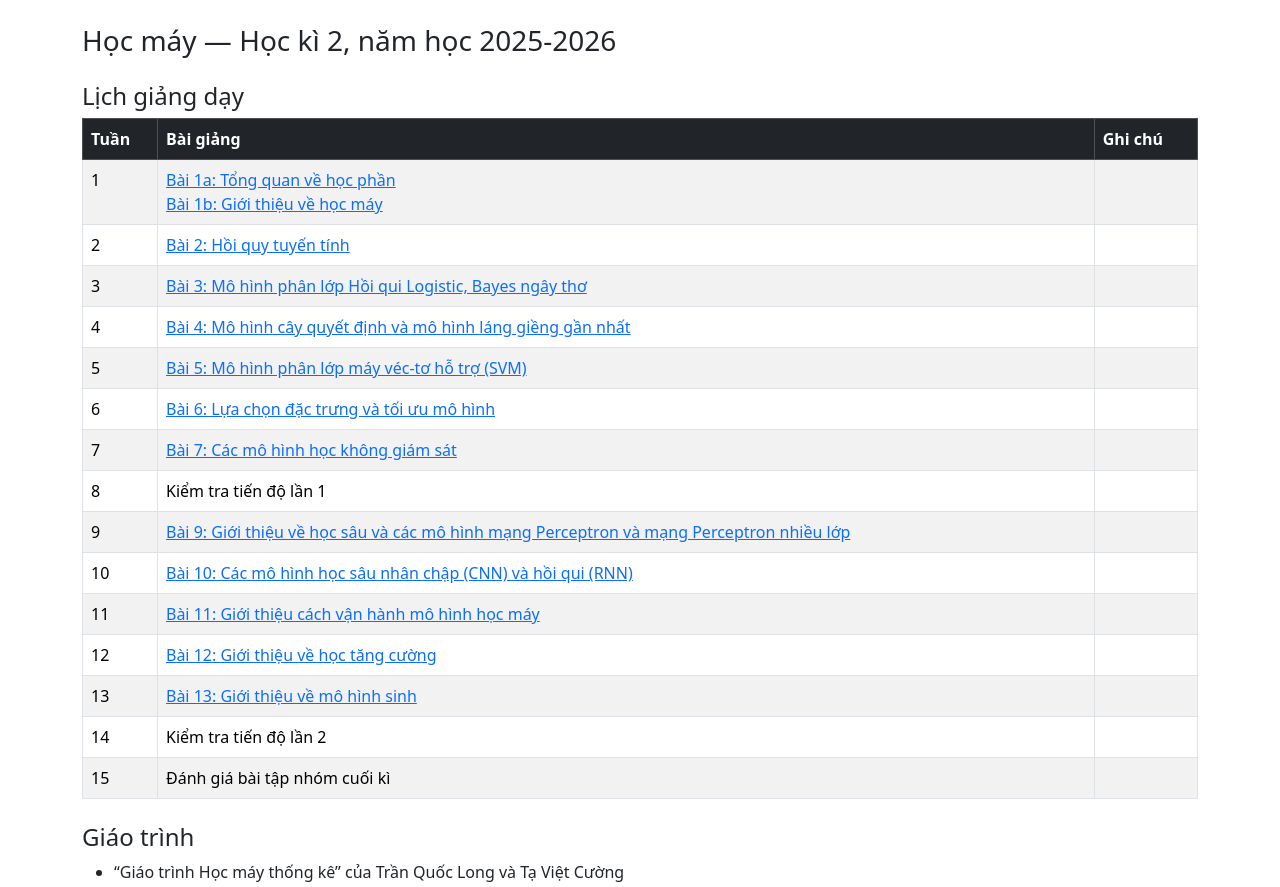
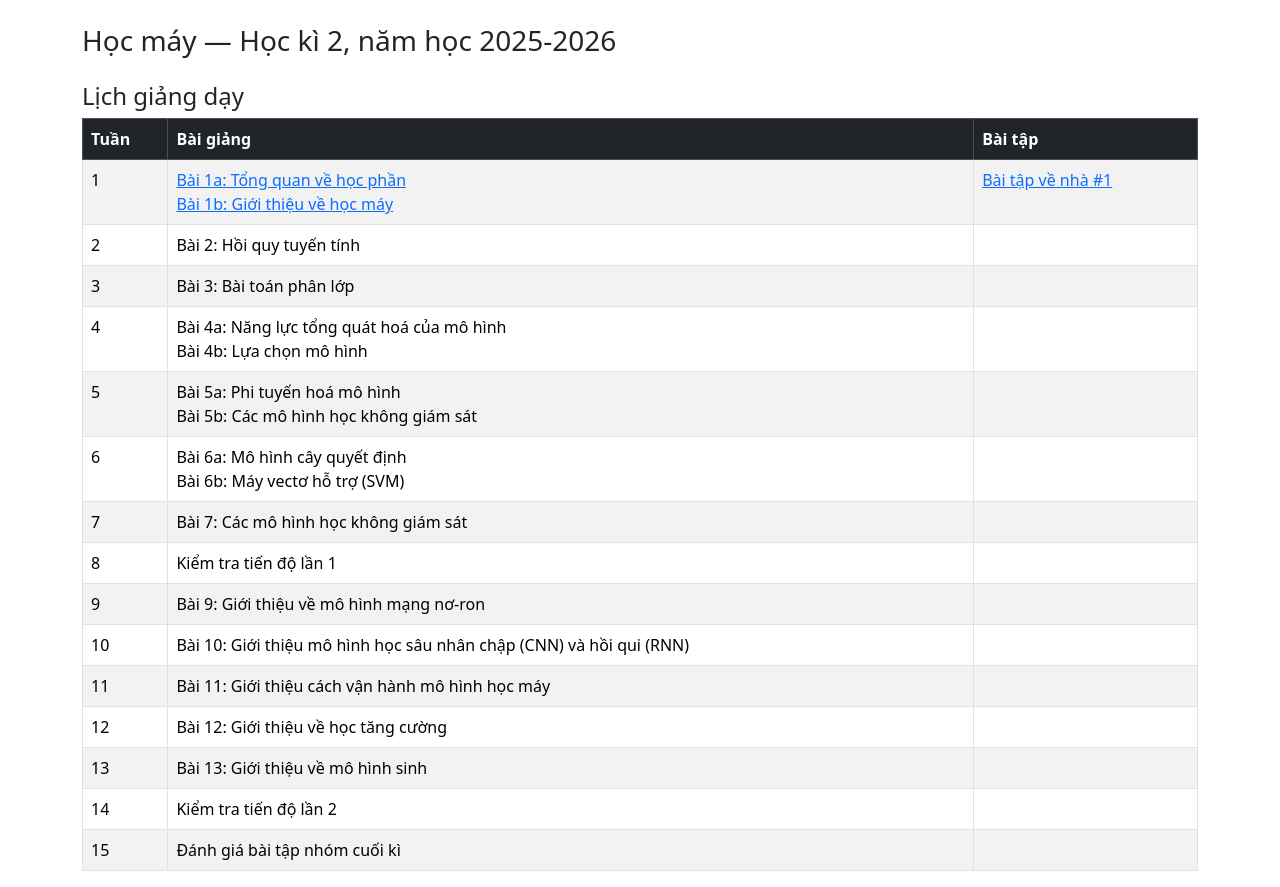
Before and after one commit to uet-iai-course/machine-learning, a website: page 2526-2/index.html in a window 1280 px wide. Shown: the top 887 px of the page. Drawn offline with nearby package versions, Linux system fonts and the light colour scheme.

Commit message:
update schedule

```diff
--- a/2526-2/index.html
+++ b/2526-2/index.html
@@ -22,7 +22,7 @@
     </div>
 
     <div class="mb-4">
-      <h4>
+      <h4 id="schedule">
         Lịch giảng dạy
       </h4>
       <table class="table table-striped table-bordered">
@@ -30,7 +30,7 @@
           <tr>
             <th>Tuần</th>
             <th>Bài giảng</th>
-            <th>Ghi chú</th>
+            <th>Bài tập</th>
           </tr>
         </thead>
         <tbody>
@@ -42,45 +42,49 @@
               <a href="lecture-01b-introduction-to-ml.html">Bài 1b: Giới thiệu về học máy</a>
             </td>
             <td>
+              <a href="assignments/assignment-01.html">Bài tập về nhà #1</a>
             </td>
           </tr>
           <tr>
             <td>2</td>
-            <td><a href="lecture-02-linear-regression.html">Bài 2: Hồi quy tuyến tính</a>
+            <td><a>Bài 2: Hồi quy tuyến tính</a>
             </td>
             <td></td>
           </tr>
           <tr>
             <td>3</td>
-            <td><a href="lecture-03-logistic-regression-naive-bayes.html">Bài 3: Mô hình phân lớp Hồi qui Logistic,
-                Bayes ngây thơ</a>
+            <td><a>Bài 3: Bài toán phân lớp</a>
             </td>
             <td></td>
           </tr>
           <tr>
             <td>4</td>
-            <td><a href="lecture-04-decision-tree-knn.html">Bài 4: Mô hình cây quyết định và mô hình láng giềng gần
-                nhất</a>
+            <td><a>Bài 4a: Năng lực tổng quát hoá của mô hình</a>
+              <br>
+              <a>Bài 4b: Lựa chọn mô hình</a>
             </td>
             <td></td>
           </tr>
           <tr>
             <td>5</td>
-            <td><a href="lecture-05-svm.html">Bài 5: Mô hình phân lớp máy véc-tơ hỗ trợ (SVM)</a>
+            <td><a>Bài 5a: Phi tuyến hoá mô hình</a>
+              <br>
+              <a>Bài 5b: Các mô hình học không giám sát</a>
             </td>
             <td></td>
           </tr>
           <tr>
             <td>6</td>
             <td>
-              <a href="lecture-06-feature-selection-model-optimization.html">Bài 6: Lựa chọn đặc trưng và tối ưu mô
-                hình</a>
+              <a>Bài 6a: Mô hình cây quyết định</a>
+              <br>
+              <a>Bài 6b: Máy vectơ hỗ trợ (SVM)</a>
             </td>
             <td></td>
           </tr>
           <tr>
             <td>7</td>
-            <td><a href="lecture-07-unsupervised-learning.html">Bài 7: Các mô hình học không giám sát</a>
+            <td><a>Bài 7: Các mô hình học không giám sát</a>
             </td>
             <td></td>
           </tr>
@@ -91,30 +95,29 @@
           </tr>
           <tr>
             <td>9</td>
-            <td><a href="lecture-09-deep-learning-perceptron-mlp.html">Bài 9: Giới thiệu về học sâu và các mô hình mạng
-                Perceptron và mạng Perceptron nhiều lớp</a></td>
+            <td><a>Bài 9: Giới thiệu về mô hình mạng nơ-ron</a></td>
             <td></td>
           </tr>
           <tr>
             <td>10</td>
-            <td><a href="lecture-10-cnn-rnn.html">Bài 10: Các mô hình học sâu nhân chập (CNN) và hồi qui
+            <td><a>Bài 10: Giới thiệu mô hình học sâu nhân chập (CNN) và hồi qui
                 (RNN)</a></td>
             <td></td>
           </tr>
           <tr>
             <td>11</td>
-            <td><a href="lecture-11-mlops.html">Bài 11: Giới thiệu cách vận hành mô hình học máy</a>
+            <td><a>Bài 11: Giới thiệu cách vận hành mô hình học máy</a>
             </td>
             <td></td>
           </tr>
           <tr>
             <td>12</td>
-            <td><a href="lecture-12-reinforcement-learning.html">Bài 12: Giới thiệu về học tăng cường</a></td>
+            <td><a>Bài 12: Giới thiệu về học tăng cường</a></td>
             <td></td>
           </tr>
           <tr>
             <td>13</td>
-            <td><a href="lecture-13-generative-models.html">Bài 13: Giới thiệu về mô hình sinh</a></td>
+            <td><a> Bài 13: Giới thiệu về mô hình sinh</a></td>
             <td></td>
           </tr>
           <tr>
```
Also changed, not shown: 2526-2/lecture-01a-course-introduction.html (+2 -19 lines).
